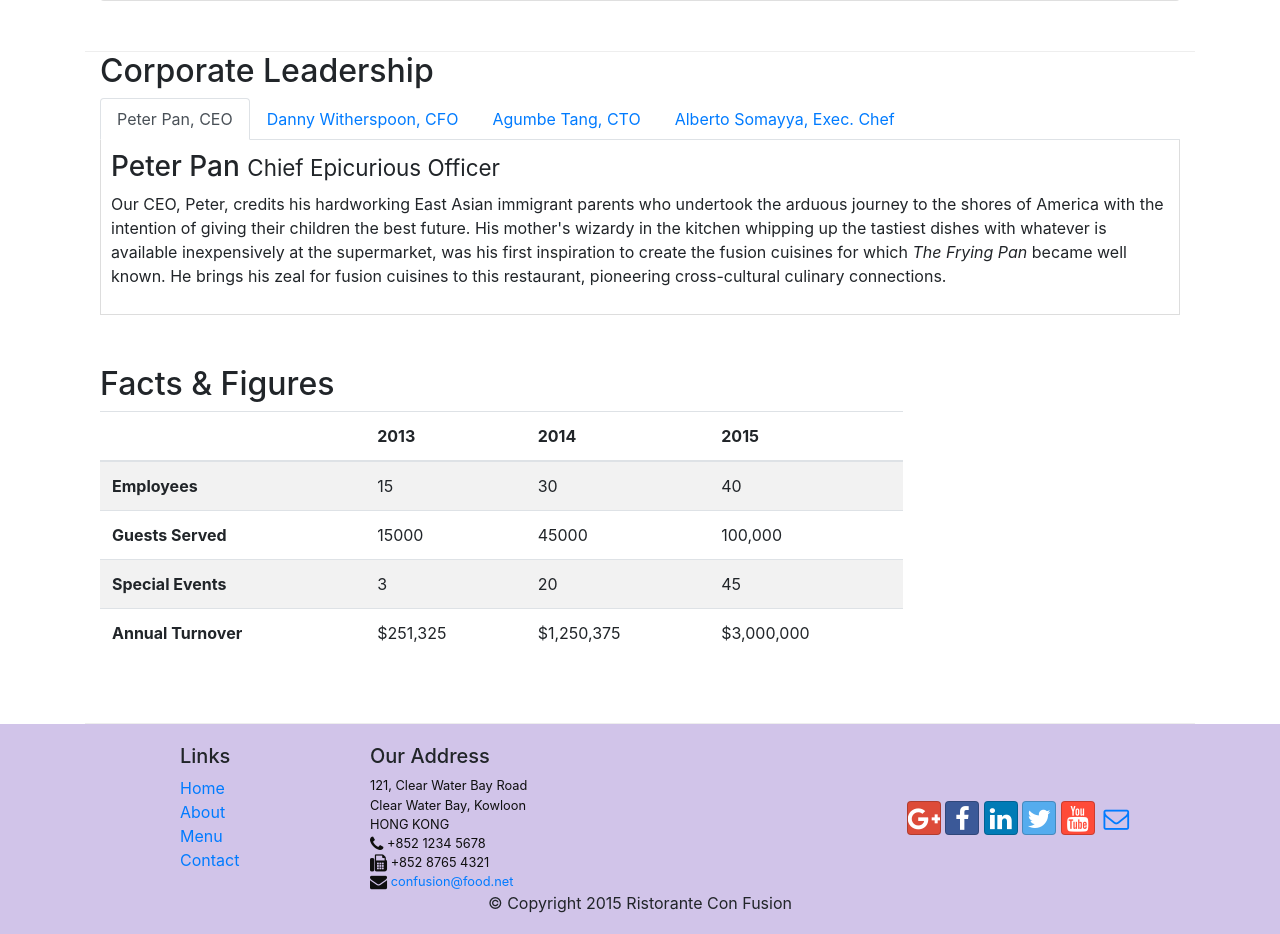
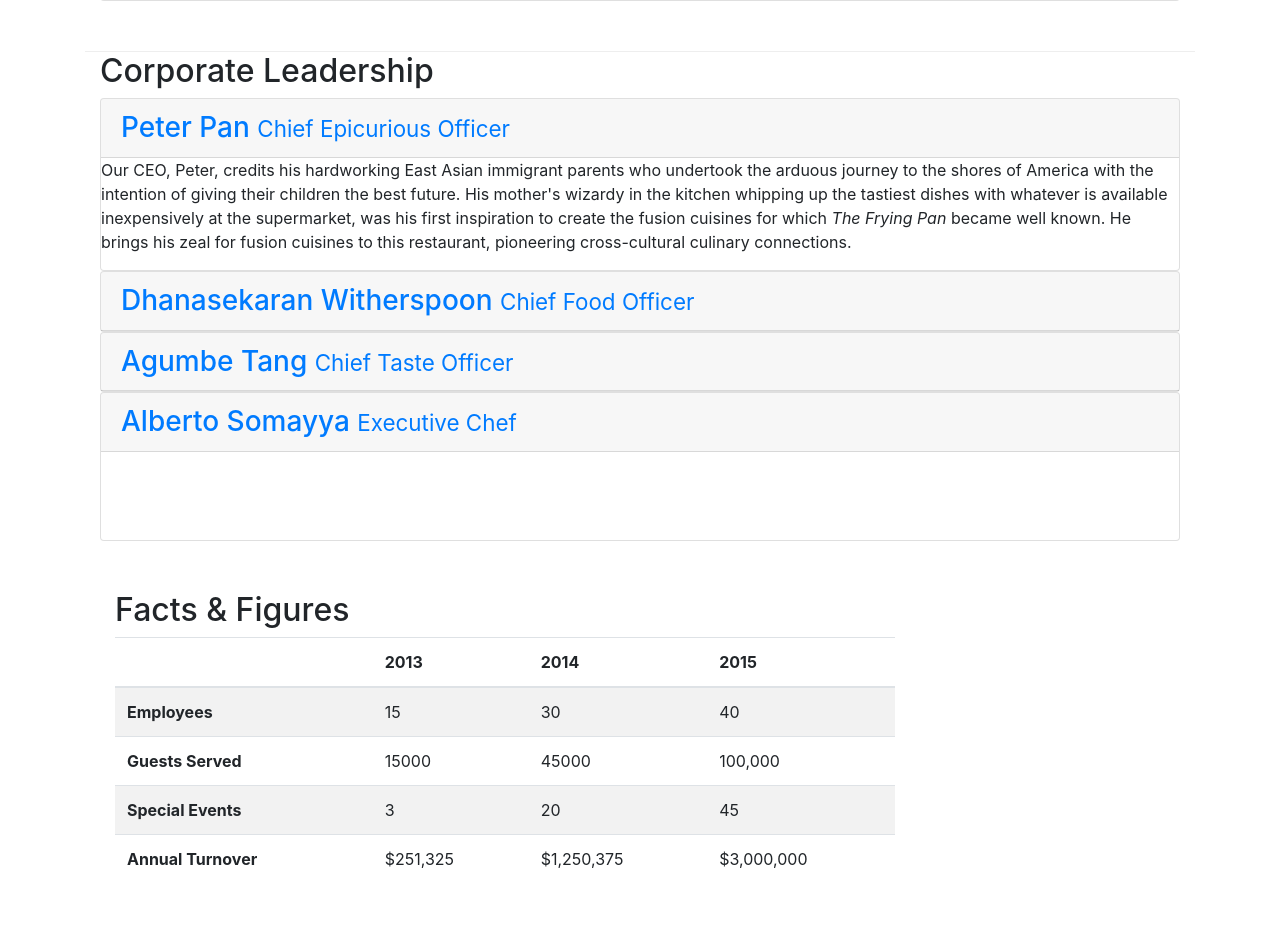
Before and after one commit to jayarayee/conFusion, a website: page aboutus.html in a window 1280 px wide. Shown: the part 859-1793 px from the top of the page. Drawn offline with nearby package versions, Linux system fonts and the light colour scheme.

Commit message:
Add accordion

```diff
--- a/aboutus.html
+++ b/aboutus.html
@@ -98,40 +98,59 @@
         <div row row-content>
             <div class="col">
                 <h2>Corporate Leadership</h2>
-                <ul class="nav nav-tabs">
-                    <li class="nav-item">
-                      <a class="nav-link active" href="#peter"
-                        role="tab" data-toggle="tab">Peter Pan, CEO</a>
-                    </li>
-                    <li class="nav-item">
-                      <a class="nav-link" href="#danny" role="tab"
-                        data-toggle="tab">Danny Witherspoon, CFO</a>
-                    </li>
-                    <li class="nav-item">
-                      <a class="nav-link" href="#agumbe"role="tab"
-                        data-toggle="tab">Agumbe Tang, CTO</a>
-                    </li>
-                    <li class="nav-item">
-                      <a class="nav-link" href="#alberto" role="tab"
-                        data-toggle="tab">Alberto Somayya, Exec. Chef</a>
-                    </li>
-                </ul>
-                <div class="tab-content">
-                  <div role="tabpanel" class="tab-pane fade show active" id="peter">
-                    <h3>Peter Pan <small>Chief Epicurious Officer</small></h3>
-                    <p class="hidden-xs-down"> Our CEO, Peter, credits his hardworking East Asian immigrant parents who undertook the arduous journey to the shores of America with the intention of giving their children the best future. His mother's wizardy in the kitchen whipping up the tastiest dishes with whatever is available inexpensively at the supermarket, was his first inspiration to create the fusion cuisines for which <em>The Frying Pan</em> became well known. He brings his zeal for fusion cuisines to this restaurant, pioneering cross-cultural culinary connections.</p>
+
+                <div id="accordion" role="tablist">
+                  <div class="card">
+                    <div class="card-header" role="tab" id="peterhead">
+                      <h3 class="mb-0">
+                      <a data-toggle="collapse" data-parent="#accordion"
+                      href="#peter">Peter Pan <small>Chief Epicurious Officer</small></a>
+                      </h3>
+                    </div>
+                    <div role="tabpanel" class="collapse show" id="peter">
+                      <div class="card-block">
+                        <p class="hidden-xs-down"> Our CEO, Peter, credits his hardworking East Asian immigrant parents who undertook the arduous journey to the shores of America with the intention of giving their children the best future. His mother's wizardy in the kitchen whipping up the tastiest dishes with whatever is available inexpensively at the supermarket, was his first inspiration to create the fusion cuisines for which <em>The Frying Pan</em> became well known. He brings his zeal for fusion cuisines to this restaurant, pioneering cross-cultural culinary connections.</p>
+                      </div>
                   </div>
-                <div role="tabpanel" class="tab-pane fade" id="danny">
-                  <h3>Dhanasekaran Witherspoon <small>Chief Food Officer</small></h3>
-                  <p class="hidden-xs-down">Our CFO, Danny, as he is affectionately referred to by his colleagues, comes from a long established family tradition in farming and produce. His experiences growing up on a farm in the Australian outback gave him great appreciation for varieties of food sources. As he puts it in his own words, <em>Everything that runs, wins, and everything that stays, pays!</em></p>
                 </div>
-                <div role="tabpanel" class="tab-pane fade" id="agumbe">
-                  <h3>Agumbe Tang <small>Chief Taste Officer</small></h3>
-                  <p class="hidden-xs-down">Blessed with the most discerning gustatory sense, Agumbe, our CTO, personally ensures that every dish that we serve meets his exacting tastes. Our chefs dread the tongue lashing that ensues if their dish does not meet his exacting standards. He lives by his motto, <em>You click only if you survive my lick.</em></p>
+                <div class="card">
+                  <div class="card-header" role="tab" id="dannyhead">
+                    <h3 class="mb-0">
+                    <a data-toggle="collapse" data-parent="#accordion"
+                    href="#danny">Dhanasekaran Witherspoon <small>Chief Food Officer</small></a>
+                    </h3>
+                  </div>
+                <div role="tabpanel" class="collapse" id="danny">
+                  <div class="card-block">
+                    <p class="hidden-xs-down">Our CFO, Danny, as he is affectionately referred to by his colleagues, comes from a long established family tradition in farming and produce. His experiences growing up on a farm in the Australian outback gave him great appreciation for varieties of food sources. As he puts it in his own words, <em>Everything that runs, wins, and everything that stays, pays!</em></p>
+                  </div>
                 </div>
-                <div role="tabpanel" class="tab-pane fade" id="alberto">
-                  <h3>Alberto Somayya <small>Executive Chef</small></h3>
-                  <p class="hidden-xs-down">Award winning three-star Michelin chef with wide International experience having worked closely with whos-who in the culinary world, he specializes in creating mouthwatering Indo-Italian fusion experiences. He says, <em>Put together the cuisines from the two craziest cultures, and you get a winning hit! Amma Mia!</em></p>
+              </div>
+
+              <div class="card">
+                <div class="card-header" role="tab" id="agumbehead">
+                  <h3 class="mb-0">
+                    <a data-toggle="collapse" data-parent="#accordion"
+                    href="#agumbe">Agumbe Tang <small>Chief Taste Officer</small></a>
+                    </h3>
+                  </div>
+                <div role="tabpanel" class="collapse" id="agumbe">
+                  <div class="card-block">
+                    <p class="hidden-xs-down">Blessed with the most discerning gustatory sense, Agumbe, our CTO, personally ensures that every dish that we serve meets his exacting tastes. Our chefs dread the tongue lashing that ensues if their dish does not meet his exacting standards. He lives by his motto, <em>You click only if you survive my lick.</em></p>
+                </div>
+              </div>
+            </div>
+
+            <div class="card">
+              <div class="card-header" role="tab" id="albertohead">
+                <h3 class="mb-0">
+                  <a data-toggle="collapse" data-parent="#accordion"
+                  href="#alberto">Alberto Somayya <small>Executive Chef</small></a>
+                </h3>
+              </div>
+              <div role="tabpanel" class="tab-pane fade" id="alberto">
+                  <div class="card-block">
+                    <p class="hidden-xs-down">Award winning three-star Michelin chef with wide International experience having worked closely with whos-who in the culinary world, he specializes in creating mouthwatering Indo-Italian fusion experiences. He says, <em>Put together the cuisines from the two craziest cultures, and you get a winning hit! Amma Mia!</em></p>
               </div>
               </div>
             </div>
```
